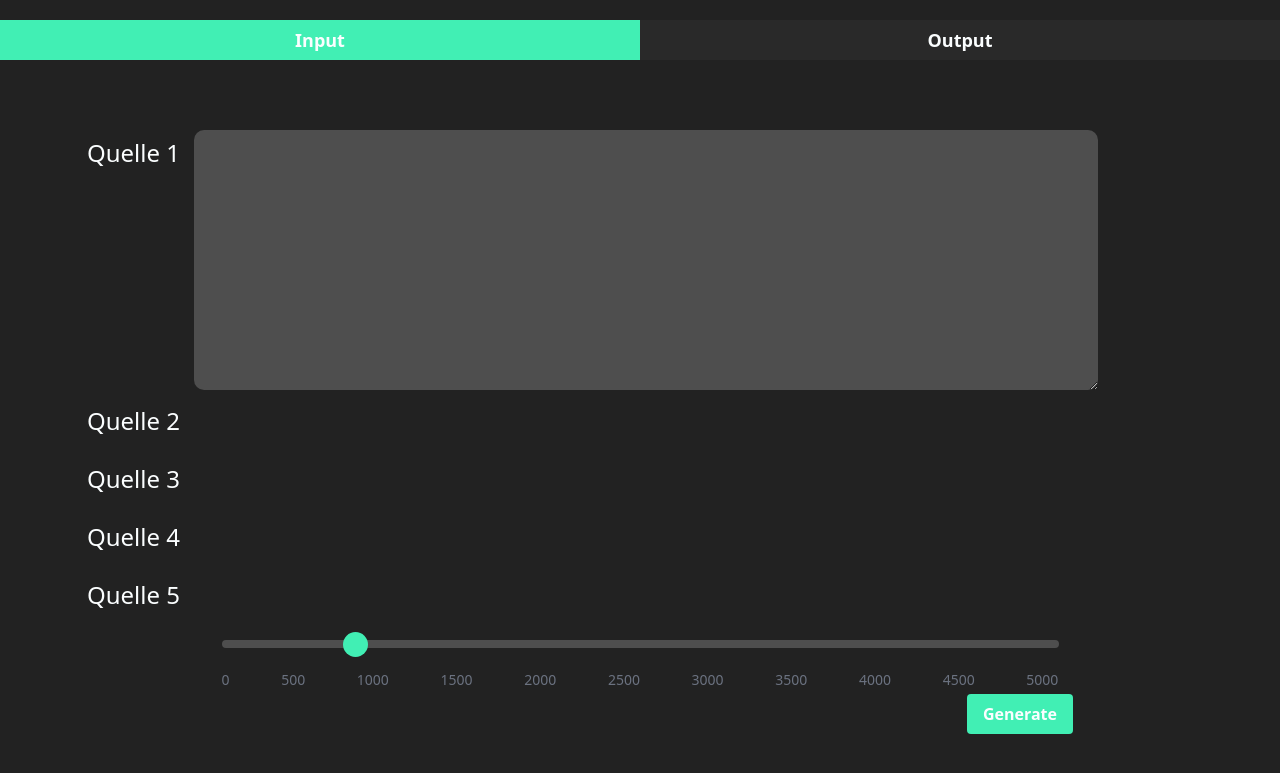
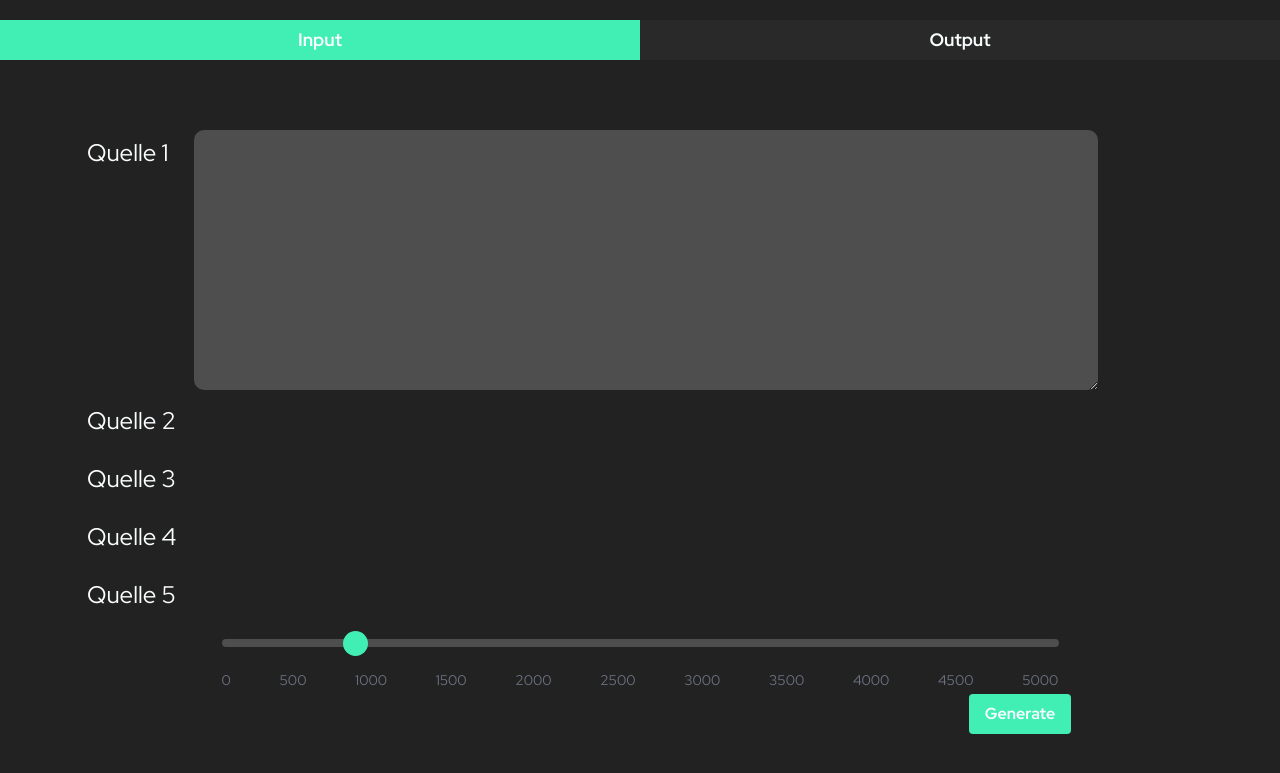
Before and after one commit to ANTicle/main, a Django app: page / in a window 1280 px wide. Shown: the top 773 px of the page. Run offline with Django 4.2, Linux system fonts and the light colour scheme; some libraries are stand-ins or nearby versions.

Commit message:
Font Update V0.7.3.3 --> open for publik test

```diff
--- a/ANTicle/templates/index.html
+++ b/ANTicle/templates/index.html
@@ -5,11 +5,14 @@
 <head>
     <meta charset="UTF-8">
     <title>ANT</title>
+    <link rel="preconnect" href="https://fonts.gstatic.com">
+    <link href="https://fonts.googleapis.com/css2?family=Red+Hat+Display:wght@400;500;700;900&display=swap" rel="stylesheet">
     <link href="https://cdn.jsdelivr.net/npm/tailwindcss@2.2.19/dist/tailwind.min.css" rel="stylesheet">
     <style>
         body {
             background-color: #222222;
             color: #fbfeff;
+            font-family: 'Red Hat Display', sans-serif;
         }
         .btn {
             width: 50vw;
```
